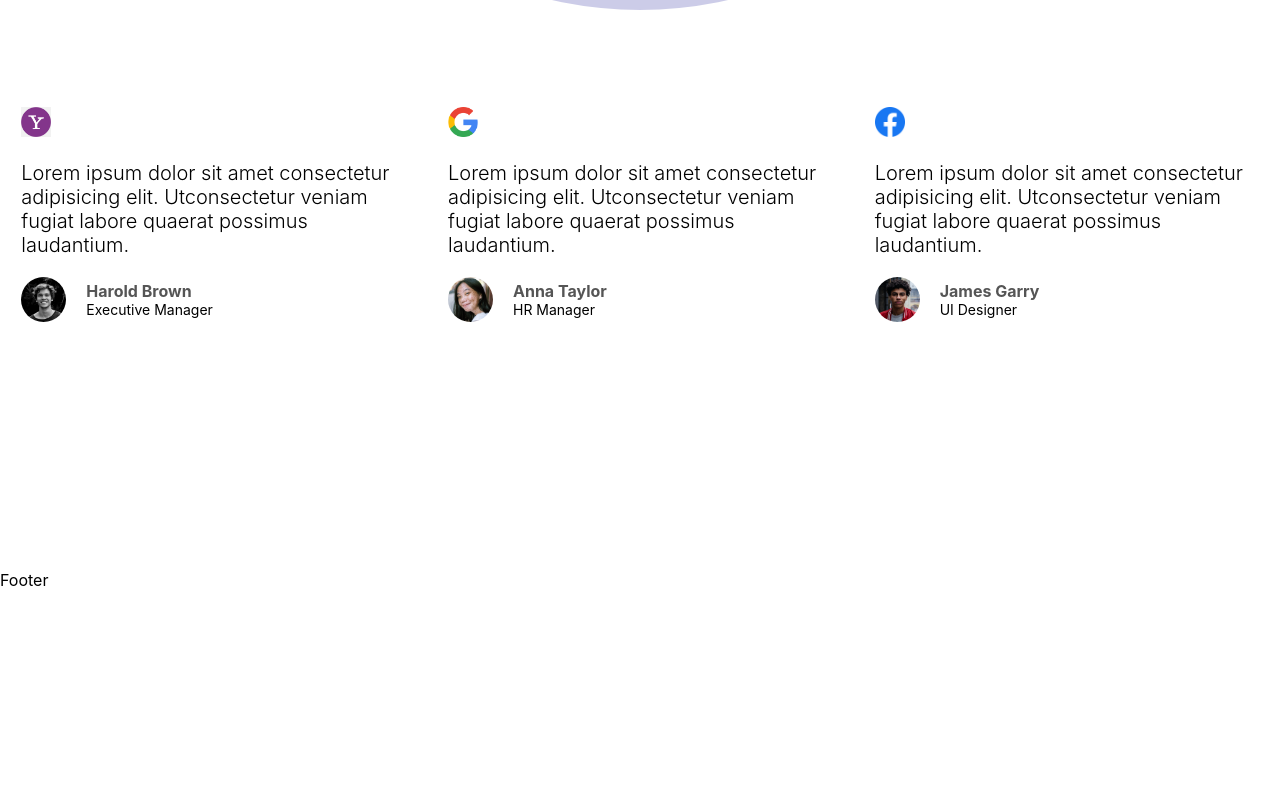
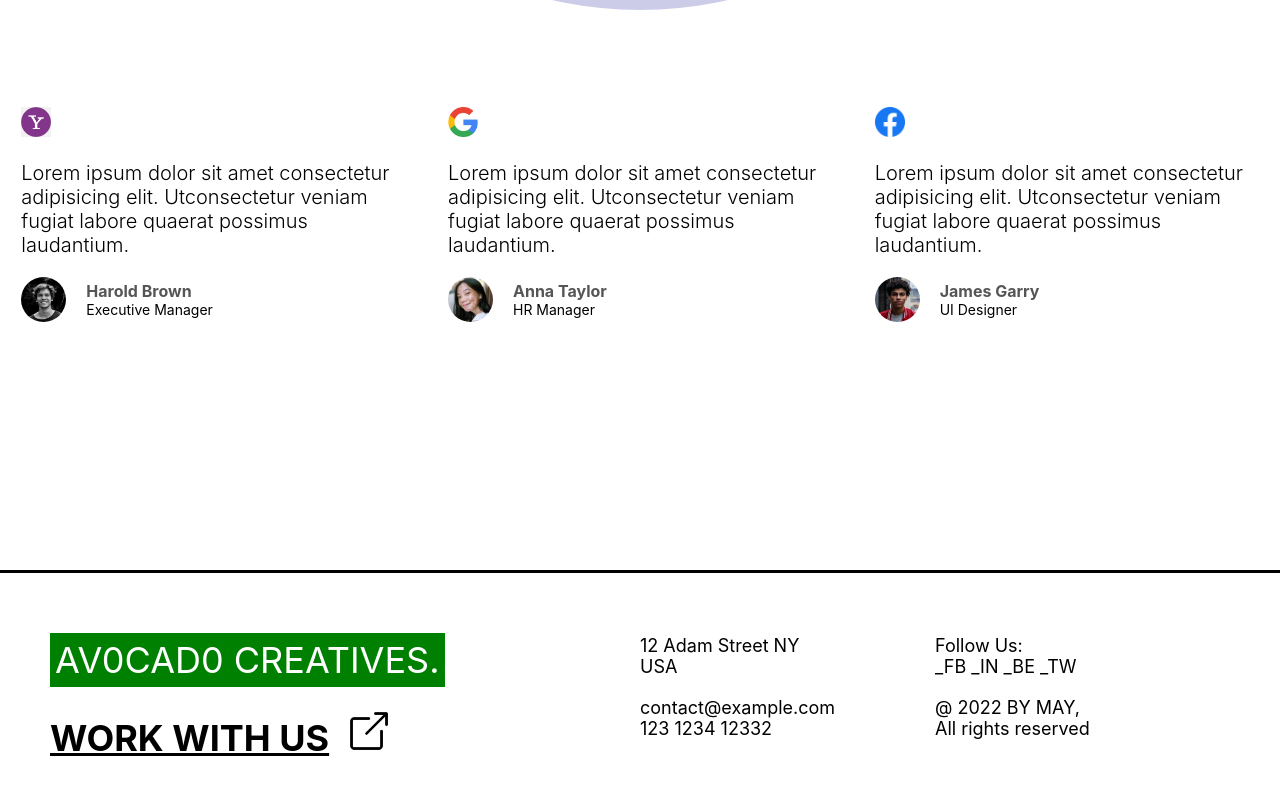
Before and after one commit to larissa-pinheiro/nextjs-av0cad0-agency, a Next.js app: page / in a window 1280 px wide. Shown: the part 2327-3121 px from the top of the page. Before the commit the page ends 2917 px from the top, so only its background shows below. Built offline with nearby package versions, Linux system fonts and the light colour scheme.

Commit message:
create footer

```diff
--- a/components/Footer.jsx
+++ b/components/Footer.jsx
@@ -1,5 +1,39 @@
+import Image from "next/image";
+import Link from "next/link";
+import styles from "../styles/Footer.module.css";
+
 function Footer() {
-  return <div>Footer</div>;
+  return (
+    <div className={styles.container}>
+      <div className={styles.cardL}>
+        <h1 className={styles.title}>Av0cad0 Creatives.</h1>
+        <h1 className={styles.linkTitle}>
+          <a href="/contact" passHref>
+            <span className={styles.linkText}>Work with us</span>
+            <Image src="/img/link.png" width="40px" height="40px" alt="" />
+          </a>
+        </h1>
+      </div>
+      <div className={styles.cardS}>
+        <div className={styles.cardItem}>
+          12 Adam Street NY <br /> USA
+        </div>
+        <div className={styles.cardItem}>
+          contact@example.com <br /> 123 1234 12332
+        </div>
+      </div>
+      <div className={styles.cardS}>
+        <div className={styles.cardItem}>
+          Follow Us: <br />
+          _FB _IN _BE _TW
+        </div>
+        <div className={styles.cardItem}>
+          @ 2022 BY MAY, <br />
+          All rights reserved
+        </div>
+      </div>
+    </div>
+  );
 }
 
 export default Footer;
--- /dev/null
+++ b/styles/Footer.module.css
@@ -0,0 +1,44 @@
+.container {
+  height: 250px;
+  border-top: 3px solid #000;
+  display: flex;
+  align-items: center;
+  justify-content: space-around;
+  font-size: 18px;
+  padding: 50px;
+}
+
+.title {
+  text-transform: uppercase;
+  font-weight: 400;
+  color: #fff;
+  background-color: green;
+  padding: 5px;
+  width: max-content;
+}
+
+.linkTitle {
+  text-decoration: underline;
+}
+
+.link {
+  display: flex;
+  align-items: center;
+}
+
+.linkText {
+  margin-right: 20px;
+  text-transform: uppercase;
+}
+
+.cardL {
+  flex: 2;
+}
+
+.cardS {
+  flex: 1
+}
+
+.cardItem {
+  margin-bottom: 20px;
+}
```
